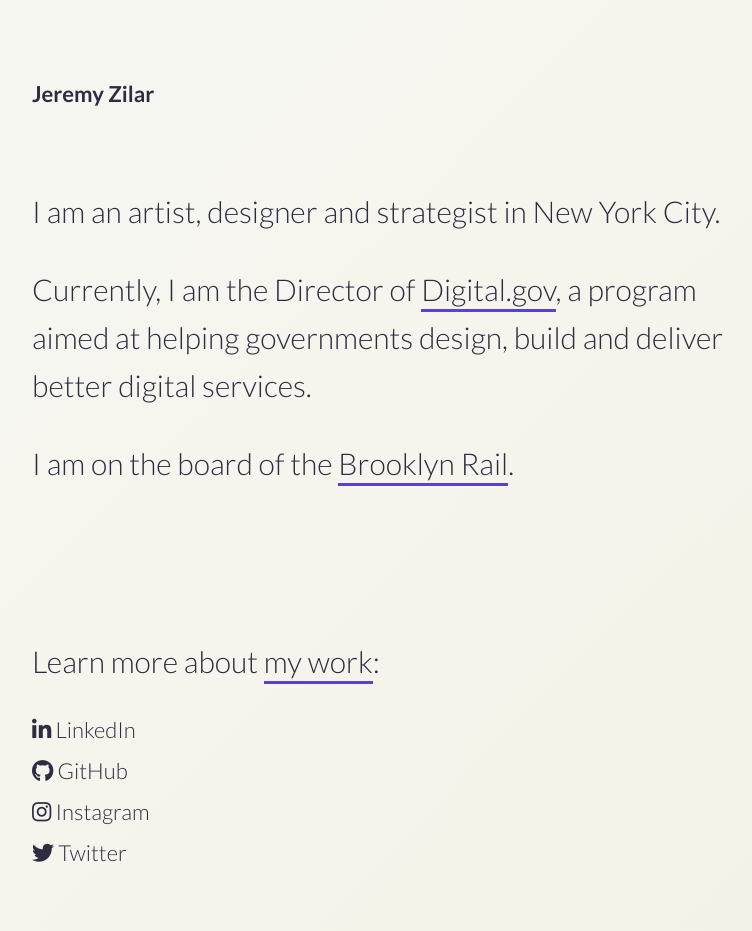
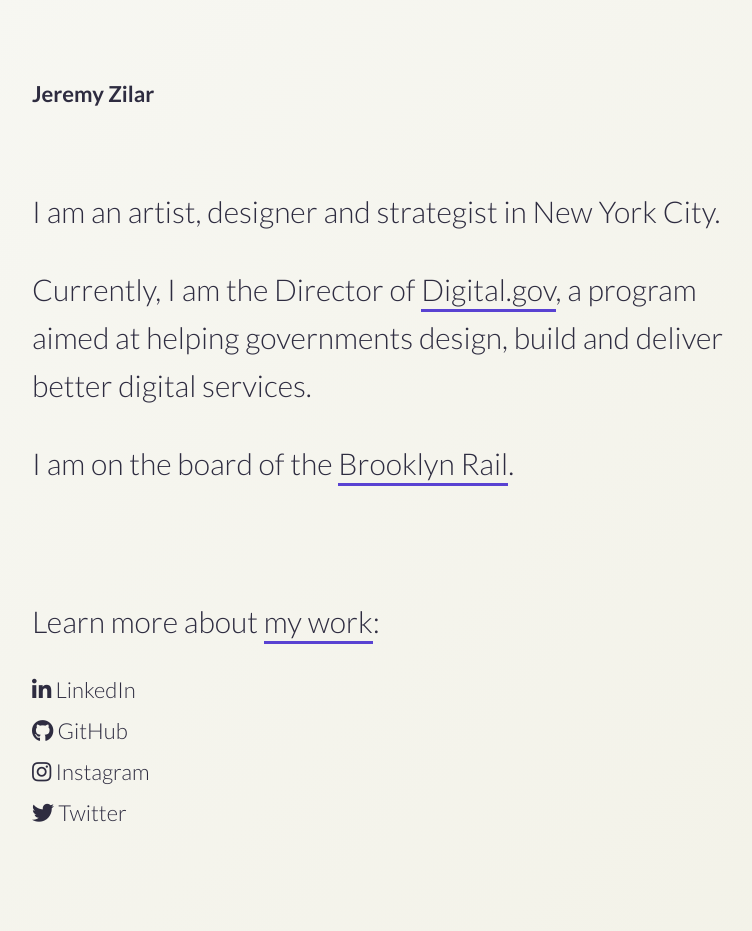
Before and after one commit to jeremyzilar/jeremyzilar.com, a Jekyll site: the page built from index.md, in a window 1280 px wide. Shown: the whole page, without its empty margins (53-805 px from the left). Built offline with Jekyll 4.4.1, drawn with Linux system fonts in a browser that asks for light colours; nearby versions of some CDN libraries.

Commit message:
update layout

```diff
--- a/_includes/elsewhere.html
+++ b/_includes/elsewhere.html
@@ -8,8 +8,8 @@
             <ul>
               <li><a href="https://github.com/jeremyzilar" title="Jeremy Zilar on LinkedIn"><i class="fab fa-linkedin-in"></i> LinkedIn</a></li>
               <li><a href="https://github.com/jeremyzilar" title="Jeremy Zilar on GitHub"><i class="fab fa-github"></i> GitHub</a></li>
-              <li><a href="https://github.com/jeremyzilar" title="Jeremy Zilar on Instagram"><i class="fab fa-instagram"></i> Instagram</a></li>
-              <li><a href="https://github.com/jeremyzilar" title="Jeremy Zilar on Twitter"><i class="fab fa-twitter"></i> Twitter</a></li>
+              <li><a href="https://instagram.com/jeremyz" title="Jeremy Zilar on Instagram"><i class="fab fa-instagram"></i> Instagram</a></li>
+              <li><a href="https://twitter.com/jeremyzilar" title="Jeremy Zilar on Twitter"><i class="fab fa-twitter"></i> Twitter</a></li>
             </ul>
           </div>
         </article>
--- a/_layouts/resume.html
+++ b/_layouts/resume.html
@@ -7,7 +7,11 @@ layout: default
 
 		<div class="row">
 			<div class="col-8">
-
+				<a href="#" class="pdf"><em><i class="far fa-file-pdf"></i> Download PDF</em></a>
+			</div>
+		</div>
+		<div class="row">
+			<div class="col-8">
 				<h4 class="heading">Experience</h4>
 
 				<div class="role">
--- a/_sass/_article.scss
+++ b/_sass/_article.scss
@@ -5,7 +5,7 @@ main{
   margin-bottom: 80px;
 }
 section{
-  padding: 40px 0;
+  // padding: 40px 0;
 }
 article{
   .head{
@@ -31,9 +31,12 @@ article{
     }
   }
 }
+#home{
+  margin-bottom: 20px;
+}
 #home,
-#interests,
 #elsewhere{
+  margin: 0 0 80px 0;
   article{
     .content{
       font-size: 30px;
```
